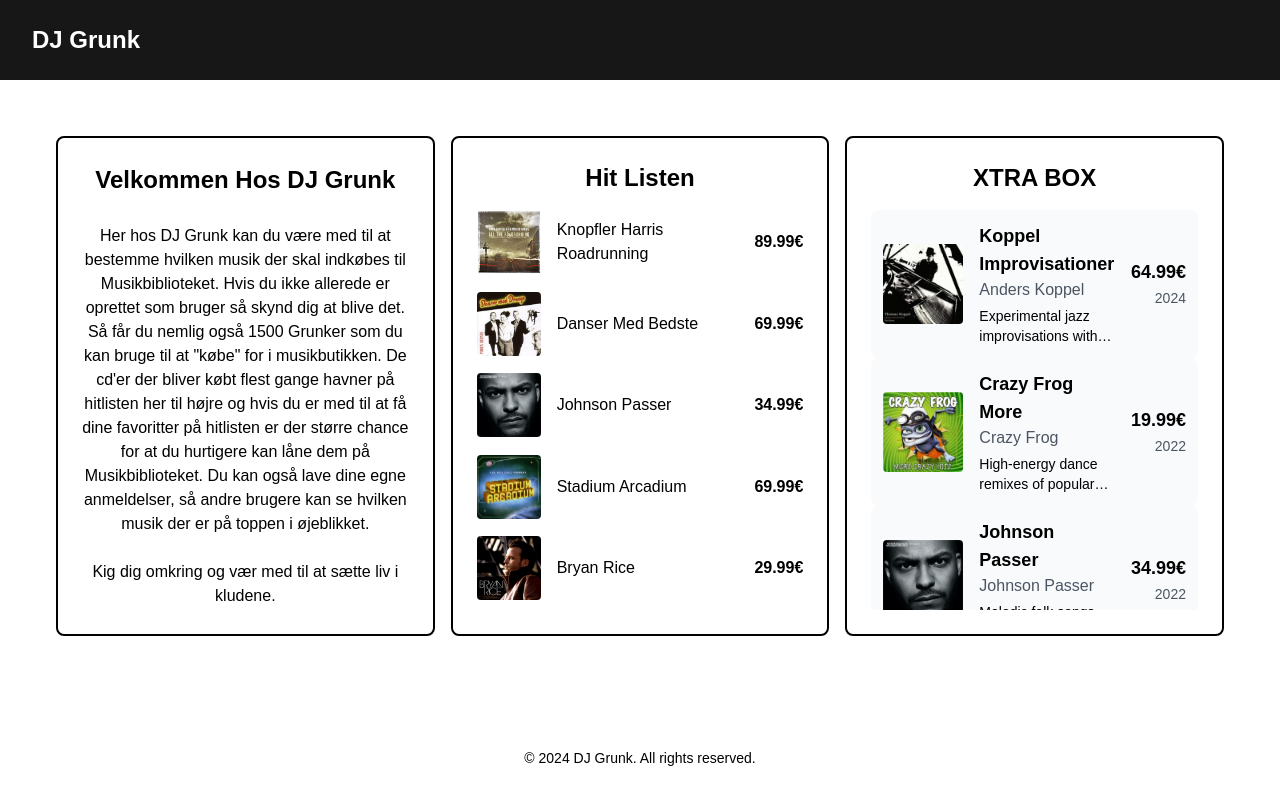
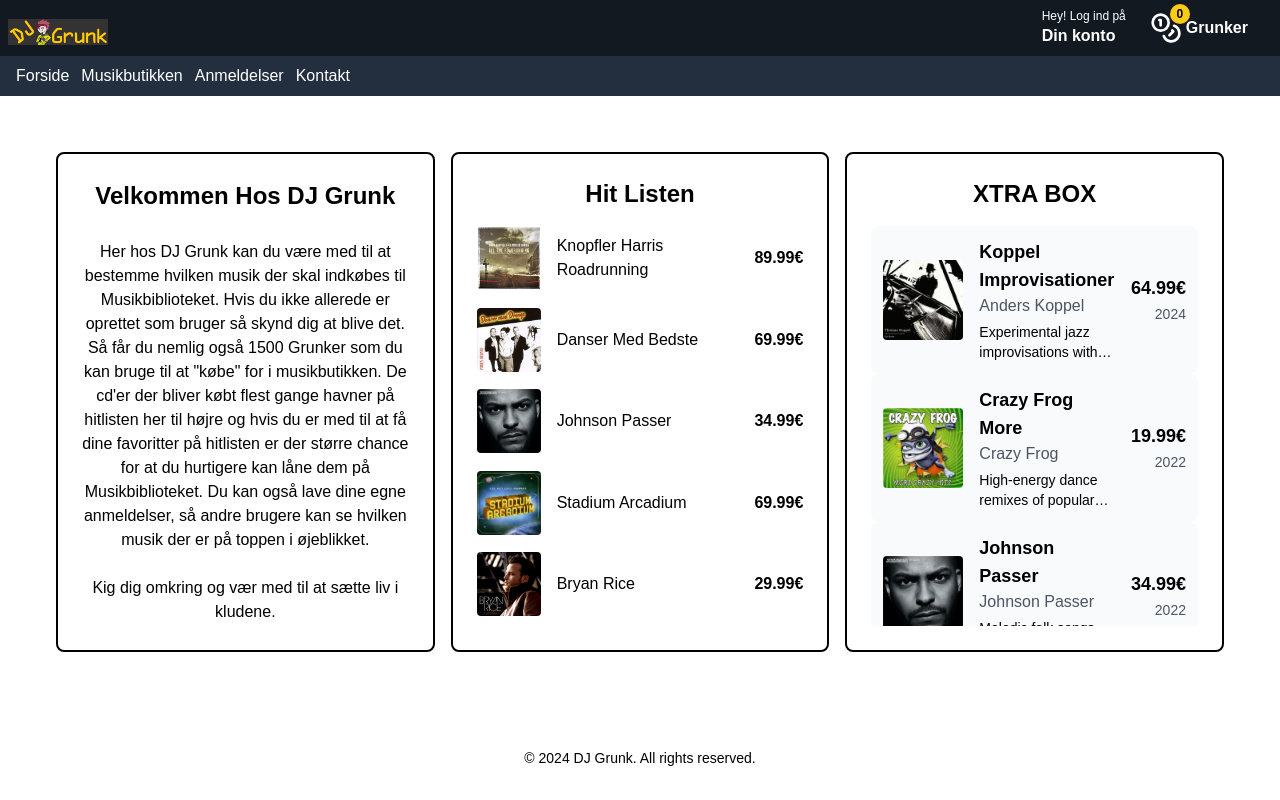
Before and after one commit to RTS-Webdev/dj-grunk, a Next.js app: page / in a window 1280 px wide. Built offline with nearby package versions, Linux system fonts and the light colour scheme.

Commit message:
Remade Navbar

```diff
--- a/app/components/ui/Navbar.tsx
+++ b/app/components/ui/Navbar.tsx
@@ -1,13 +1,48 @@
-import { name } from '@/app/utils'
+import Image from 'next/image'
 import Link from 'next/link'
 import React from 'react'
+import { Coins } from 'lucide-react'
 
 export const Navbar = () => {
   return (
-    <div className="flex justify-start items-center h-[5rem] bg-neutral-900 text-white">
-      <h1 className="text-2xl font-bold pl-6 md:pl-8">
-        <Link href="/">{name}</Link>
-      </h1>
+    <div className="bg-[#131921] text-white w-full">
+      <div className="flex items-center p-2 flex-grow">
+        <Link href="/" className="mt-2 flex items-center">
+          <Image
+            src="/logo.png"
+            alt="DJ Grunk Logo"
+            width={100}
+            height={50}
+            className="object-contain"
+          />
+        </Link>
+
+        <div className="flex items-center justify-end space-x-6 mx-6 whitespace-nowrap flex-grow">
+          <Link href="/login" className="link">
+            <div>
+              <p className="text-xs">Hey! Log ind på</p>
+              <p className="font-bold">Din konto</p>
+            </div>
+          </Link>
+
+          <Link href="/" className="flex items-center">
+            <div className="relative">
+              <Coins className="h-8 w-8" />
+              <span className="absolute -top-2 -right-2 h-5 w-5 bg-yellow-400 text-black rounded-full flex items-center justify-center font-bold text-xs">
+                0
+              </span>
+            </div>
+            <p className="font-bold ml-1">Grunker</p>
+          </Link>
+        </div>
+      </div>
+
+      <div className="flex items-center bg-[#232f3e] text-white space-x-3 p-2 pl-4">
+        <Link href="/" className="link">Forside</Link>
+        <Link href="/musikbutikken" className="link">Musikbutikken</Link>
+        <Link href="/anmeldelser" className="link">Anmeldelser</Link>
+        <Link href="/kontakt" className="link">Kontakt</Link>
+      </div>
     </div>
   )
 }
```
Also changed, not shown: public/logo.png (added).
